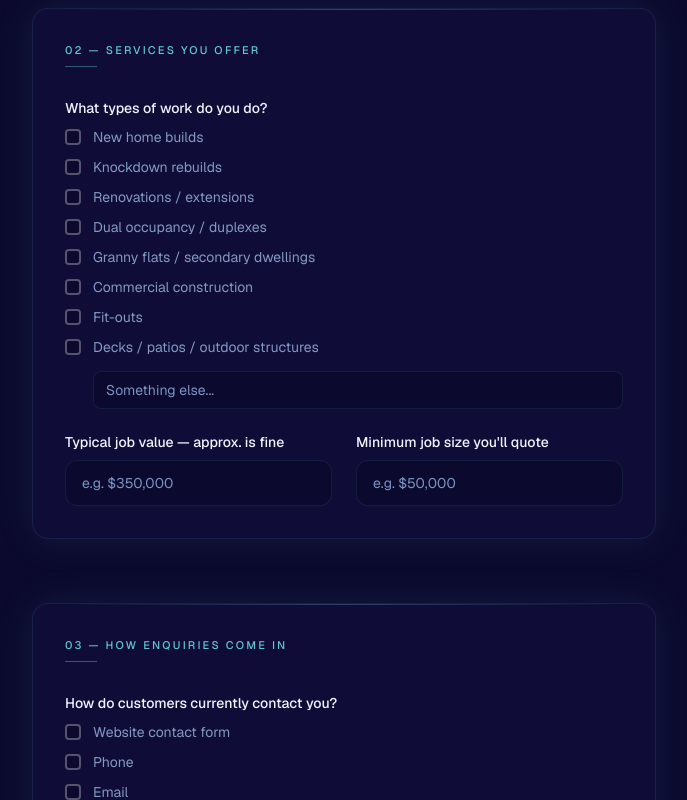
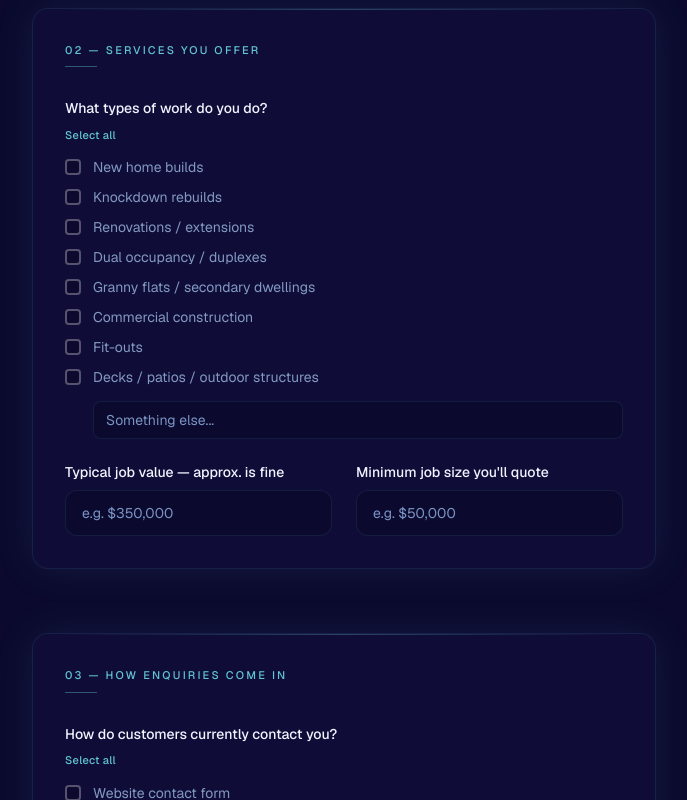
Before and after one commit to sg-satoshi/saabai-site, a Next.js app: page /onboarding/builders in a window 1280 px wide. Shown: the part 960-1760 px from the top of the page, without its empty margins (296-983 px from the left). Built offline with nearby package versions, Linux system fonts and the light colour scheme.

Commit message:
feat: add select all / deselect all to checkbox groups on onboarding pages

```diff
--- a/app/onboarding/builders/page.tsx
+++ b/app/onboarding/builders/page.tsx
@@ -113,8 +113,15 @@ function CheckboxGroup({
   function toggle(opt: string) {
     onChange(selected.includes(opt) ? selected.filter((s) => s !== opt) : [...selected, opt]);
   }
+  const allSelected = options.every((o) => selected.includes(o));
+  function toggleAll() {
+    onChange(allSelected ? selected.filter((s) => !options.includes(s)) : [...new Set([...selected, ...options])]);
+  }
   return (
     <div className="flex flex-col gap-2.5">
+      <button type="button" onClick={toggleAll} className="self-start text-[11px] font-medium text-saabai-teal hover:text-saabai-teal-bright transition-colors tracking-wide mb-1">
+        {allSelected ? "Deselect all" : "Select all"}
+      </button>
       {options.map((opt) => (
         <label key={opt} className="flex items-center gap-3 cursor-pointer group">
           <div
--- a/app/onboarding/plon/page.tsx
+++ b/app/onboarding/plon/page.tsx
@@ -125,8 +125,15 @@ function CheckboxGroup({
   function toggle(opt: string) {
     onChange(selected.includes(opt) ? selected.filter((s) => s !== opt) : [...selected, opt]);
   }
+  const allSelected = options.every((o) => selected.includes(o));
+  function toggleAll() {
+    onChange(allSelected ? selected.filter((s) => !options.includes(s)) : [...new Set([...selected, ...options])]);
+  }
   return (
     <div className="flex flex-col gap-2.5">
+      <button type="button" onClick={toggleAll} className="self-start text-[11px] font-medium text-saabai-teal hover:text-saabai-teal-bright transition-colors tracking-wide mb-1">
+        {allSelected ? "Deselect all" : "Select all"}
+      </button>
       {options.map((opt) => (
         <label key={opt} className="flex items-center gap-3 cursor-pointer group">
           <div className={`w-4 h-4 rounded shrink-0 border-2 transition-colors flex items-center justify-center ${selected.includes(opt) ? "bg-saabai-teal border-saabai-teal" : "border-white/30 bg-saabai-bg group-hover:border-saabai-teal/70"}`}>
```
